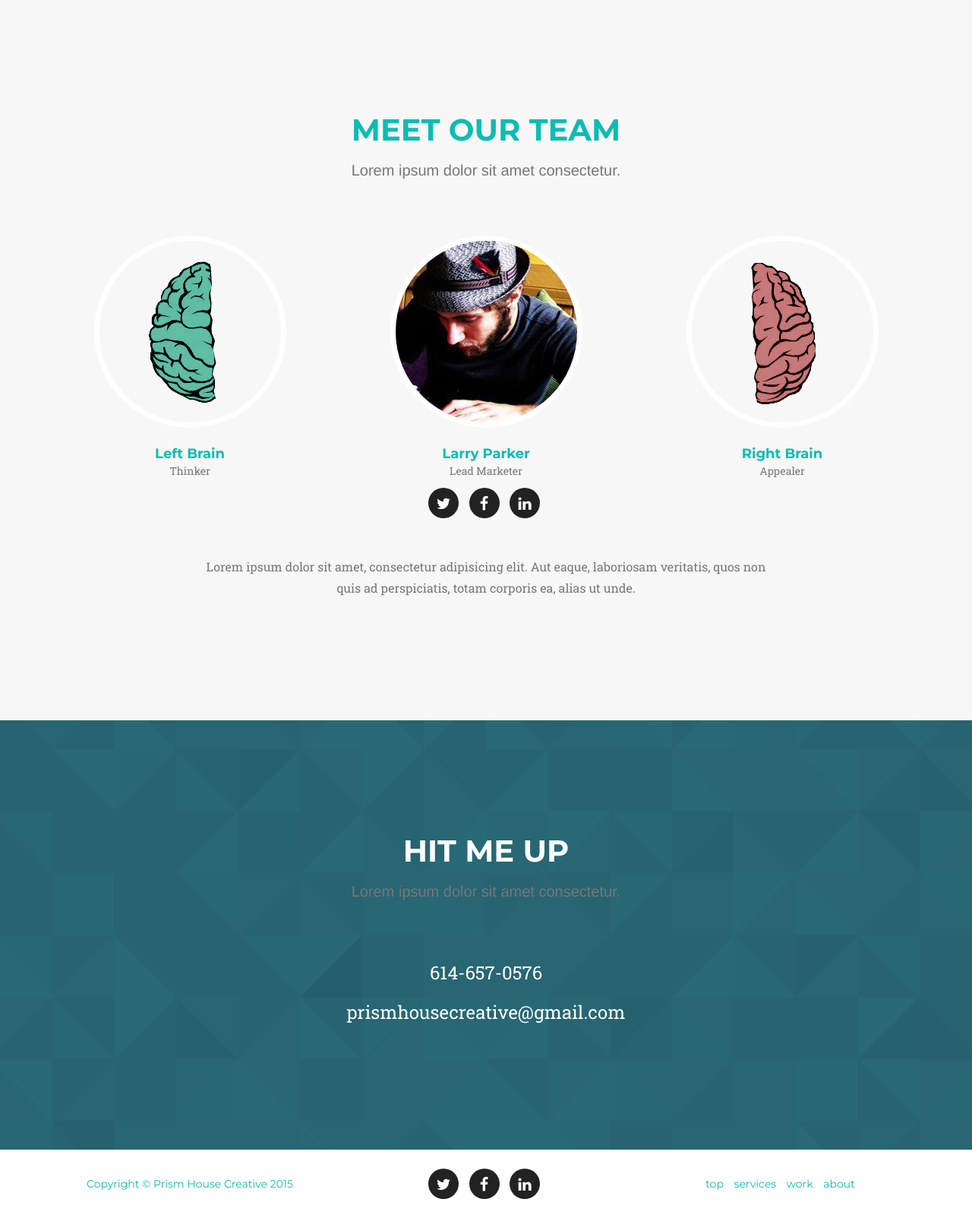
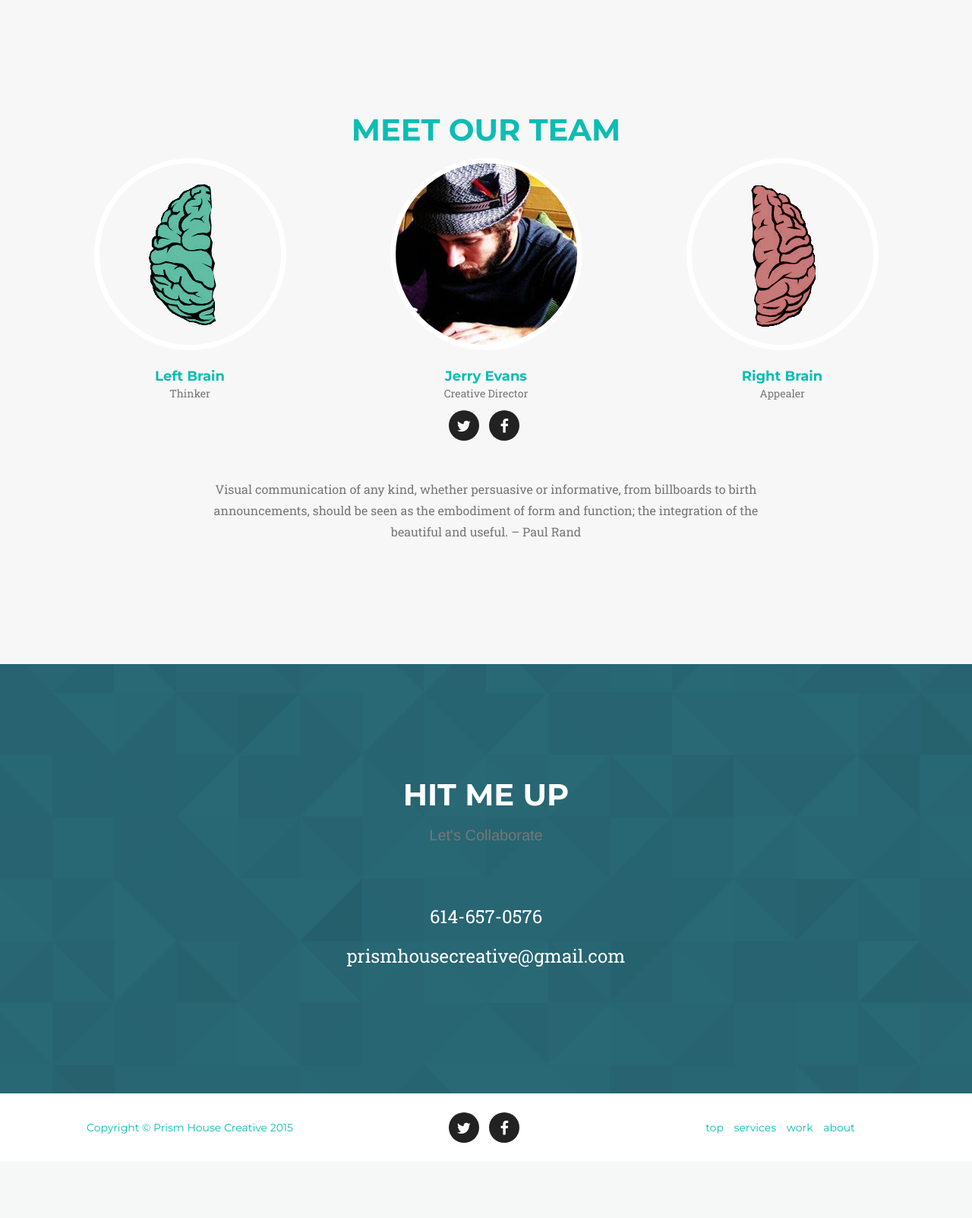
Before and after one commit to guyjacks/jerry-mkg, a Flask app: template templates/index.html in a window 1280 px wide. Shown: the part 2414-4017 px from the top of the page at 76% size. After the commit the page ends 3943 px from the top, so only its background shows below. Run offline with Flask 2, Linux system fonts and the light colour scheme; the template is opened without the code that fills it, so the values that code supplies are empty; some libraries are stand-ins or nearby versions; some web fonts are replaced.

Commit message:
minor content additions

```diff
--- a/templates/index.html
+++ b/templates/index.html
@@ -163,7 +163,7 @@
 		<div class="row">
 			<div class="col-lg-12 text-center">
 				<h2 class="section-heading">Meet Our Team</h2>
-				<h3 class="section-subheading text-muted">Lorem ipsum dolor sit amet consectetur.</h3>
+				<!--<h3 class="section-subheading text-muted">Lorem ipsum dolor sit amet consectetur.</h3>-->
 			</div>
 		</div>
 		<div class="row">
@@ -188,15 +188,15 @@
 				<div class="team-member">
 					<!--<img src="{{  vendor }}/img/team/2.jpg" class="img-responsive img-circle" alt="">-->
 					<img src="static/img/Website-Profile-Pic.png" class="img-responsive img-circle" alt="">
-					<h4>Larry Parker</h4>
-					<p class="text-muted">Lead Marketer</p>
+					<h4>Jerry Evans</h4>
+					<p class="text-muted">Creative Director</p>
 					<ul class="list-inline social-buttons">
-						<li><a href="#"><i class="fa fa-twitter"></i></a>
+						<li><a href="http://twitter.com/prism_house"><i class="fa fa-twitter"></i></a>
 						</li>
-						<li><a href="#"><i class="fa fa-facebook"></i></a>
+						<li><a href="http://facebook.com/prismhousecreative"><i class="fa fa-facebook"></i></a>
 						</li>
-						<li><a href="#"><i class="fa fa-linkedin"></i></a>
-						</li>
+						<!--<li><a href="#"><i class="fa fa-linkedin"></i></a>
+						</li>-->
 					</ul>
 				</div>
 			</div>
@@ -220,7 +220,7 @@
 		</div>
 		<div class="row">
 			<div class="col-lg-8 col-lg-offset-2 text-center">
-				<p class="large text-muted">Lorem ipsum dolor sit amet, consectetur adipisicing elit. Aut eaque, laboriosam veritatis, quos non quis ad perspiciatis, totam corporis ea, alias ut unde.</p>
+				<p class="large text-muted">Visual communication of any kind, whether persuasive or informative, from billboards to birth announcements, should be seen as the embodiment of form and function; the integration of the beautiful and useful. – Paul Rand</p>
 			</div>
 		</div>
 	</div>
@@ -261,7 +261,7 @@
 		<div class="row">
 			<div class="col-lg-12 text-center">
 				<h2 class="section-heading">Hit me up</h2>
-				<h3 class="section-subheading text-muted">Lorem ipsum dolor sit amet consectetur.</h3>
+				<h3 class="section-subheading text-muted">Let's Collaborate</h3>
 				<p class="footer-contact">614-657-0576</p>
 				<p class="footer-contact">prismhousecreative@gmail.com</p>
 			</div>
@@ -277,12 +277,12 @@
 			</div>
 			<div class="col-md-4">
 				<ul class="list-inline social-buttons">
-					<li><a href="#"><i class="fa fa-twitter"></i></a>
+					<li><a href="http://twitter.com/prism_house"><i class="fa fa-twitter"></i></a>
 					</li>
-					<li><a href="#"><i class="fa fa-facebook"></i></a>
+					<li><a href="http://facebook.com/prismhousecreative"><i class="fa fa-facebook"></i></a>
 					</li>
-					<li><a href="#"><i class="fa fa-linkedin"></i></a>
-					</li>
+					<!--<li><a href="#"><i class="fa fa-linkedin"></i></a>
+					</li>-->
 				</ul>
 			</div>
 			<div class="col-md-4">
```
